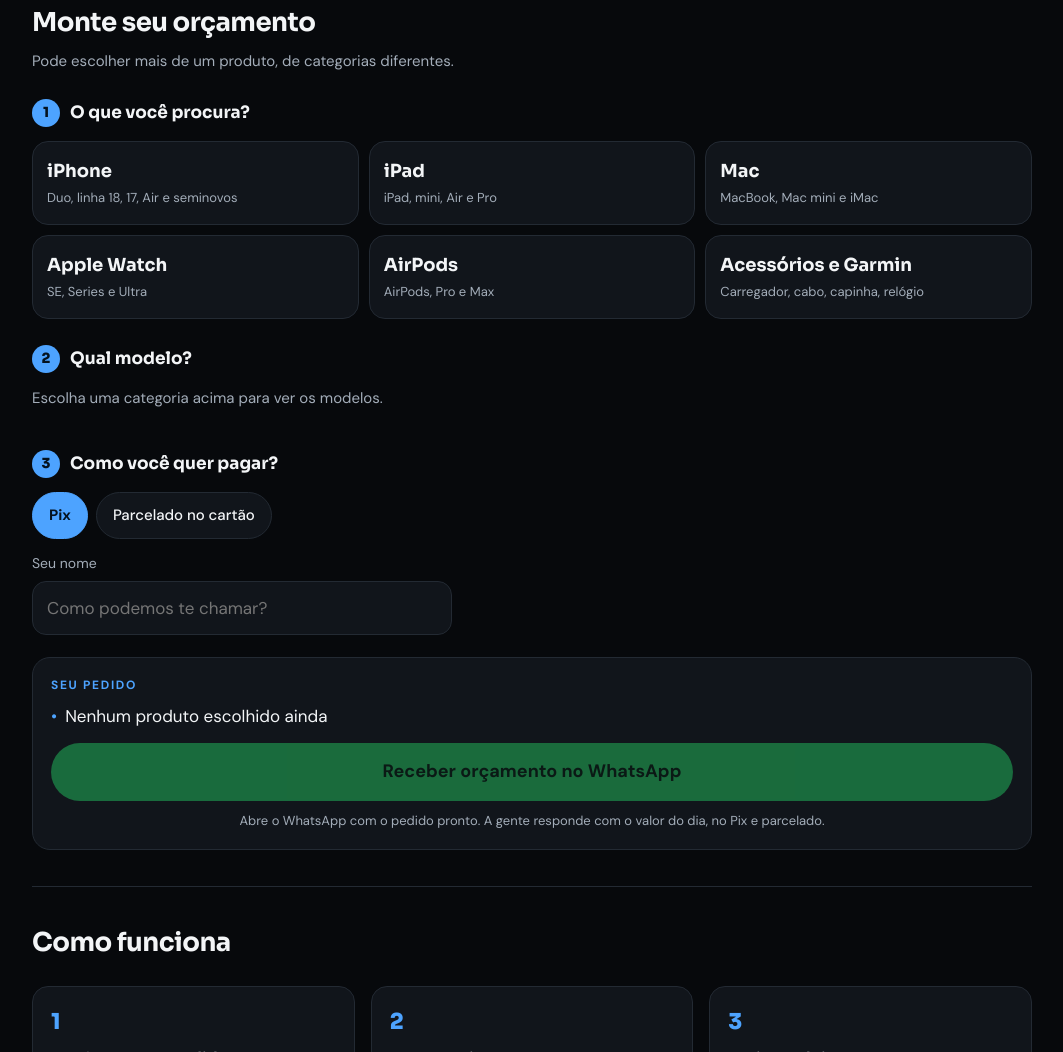
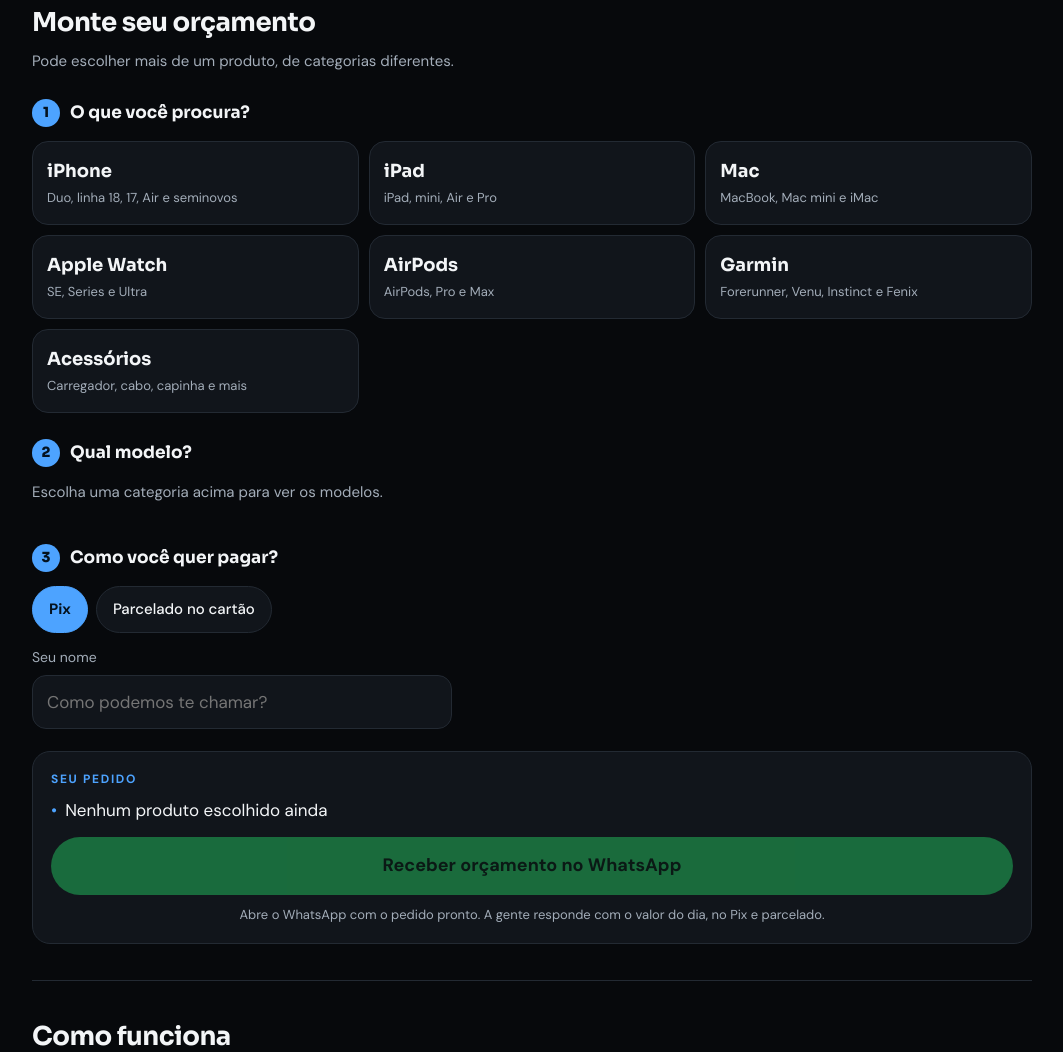
Before and after one commit to mercadoapplebrasil/site-mercadoapple, a plain HTML site: page index.html in a window 1280 px wide. Shown: the part 1506-2558 px from the top of the page, without its empty margins (108-1171 px from the left). Drawn offline with Linux system fonts and the light colour scheme.

Commit message:
Montador: categoria Garmin com os principais modelos; Acessórios separado
Co-Authored-By: Claude Opus 5.5 <noreply@anthropic.com>
Claude-Session: https://claude.ai/code/session_01DNRjiVjqhnG6KVXE71YHJN

```diff
--- a/index.html
+++ b/index.html
@@ -74,7 +74,9 @@ h2{font-family:var(--display);font-size:26px;letter-spacing:-.02em;text-wrap:bal
 .passo h3{font-family:var(--display);font-size:17px;display:flex;align-items:center;gap:10px}
 .passo h3 i{font-style:normal;display:inline-flex;width:28px;height:28px;border-radius:50%;background:var(--acento);color:#04121f;align-items:center;justify-content:center;font-size:14px;font-weight:800;flex:none}
 .cats{display:grid;grid-template-columns:repeat(2,1fr);gap:10px;margin-top:14px}
+.cats .cat:last-child:nth-child(odd){grid-column:1/-1}
 @media(min-width:640px){.cats{grid-template-columns:repeat(3,1fr)}}
+@media(min-width:640px){.cats .cat:last-child:nth-child(odd){grid-column:auto}}
 .cat{background:var(--painel);border:1.5px solid var(--linha);border-radius:16px;padding:16px 14px;text-align:left;min-height:76px;display:flex;flex-direction:column;gap:2px}
 .cat b{font-family:var(--display);font-size:18px}
 .cat span{color:var(--apoio);font-size:13px}
@@ -444,8 +446,14 @@ var CATALOGO = [
     {n:"Apple Watch seminovo"},{n:"Ainda não sei, quero ajuda", ajuda:true}]},
   {id:"airpods", nome:"AirPods", desc:"AirPods, Pro e Max", pergunta:"Qual AirPods você quer?", modelos:[
     {n:"AirPods 4"},{n:"AirPods 5"},{n:"AirPods Pro 3"},{n:"AirPods Max"}]},
-  {id:"mais", nome:"Acessórios e Garmin", desc:"Carregador, cabo, capinha, relógio", pergunta:"O que você precisa?", opRot:"qual?", modelos:[
-    {n:"Relógio Garmin", ops:["Forerunner 165","Outro modelo"]},{n:"Carregador USB-C"},
+  {id:"garmin", nome:"Garmin", desc:"Forerunner, Venu, Instinct e Fenix", pergunta:"Qual Garmin você quer?", opRot:"qual versão?", modelos:[
+    {n:"Forerunner 55"},{n:"Forerunner 165", ops:["Normal","Music"]},{n:"Forerunner 170", ops:["Normal","Music"]},
+    {n:"Forerunner 265", ops:["265 (46mm)","265S (42mm)"]},{n:"Forerunner 570", ops:["42mm","47mm"]},
+    {n:"Forerunner 965"},{n:"Forerunner 970"},{n:"Vivoactive 6"},{n:"Venu 4", ops:["41mm","45mm"]},
+    {n:"Instinct 3", ops:["Solar","AMOLED"]},{n:"Fenix 8", ops:["43mm","47mm","51mm"]},
+    {n:"Ainda não sei, quero ajuda", ajuda:true}]},
+  {id:"mais", nome:"Acessórios", desc:"Carregador, cabo, capinha e mais", pergunta:"O que você precisa?", opRot:"qual?", modelos:[
+    {n:"Carregador USB-C"},
     {n:"Cabo", ops:["USB-C para USB-C","USB-C para Lightning"]},{n:"Capinha"},{n:"Película"},{n:"AirTag"},
     {n:"Magic Mouse"},{n:"Magic Keyboard"},{n:"Troca de bateria ou tela"}]}
 ];
```
